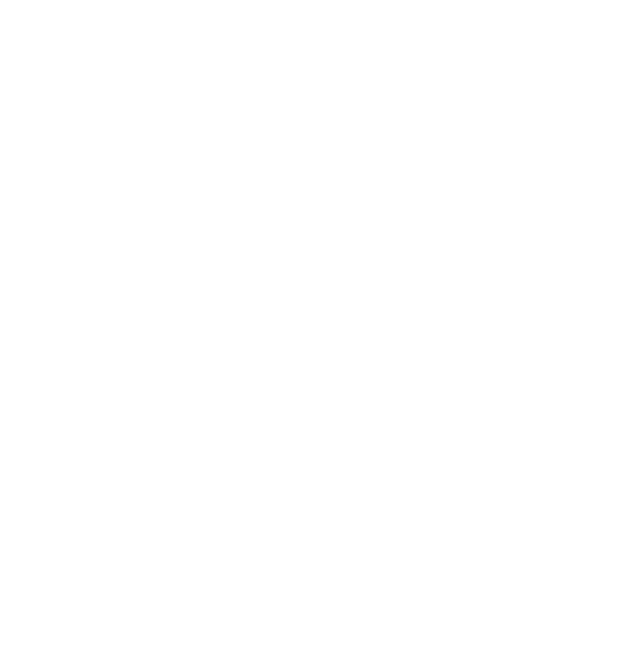
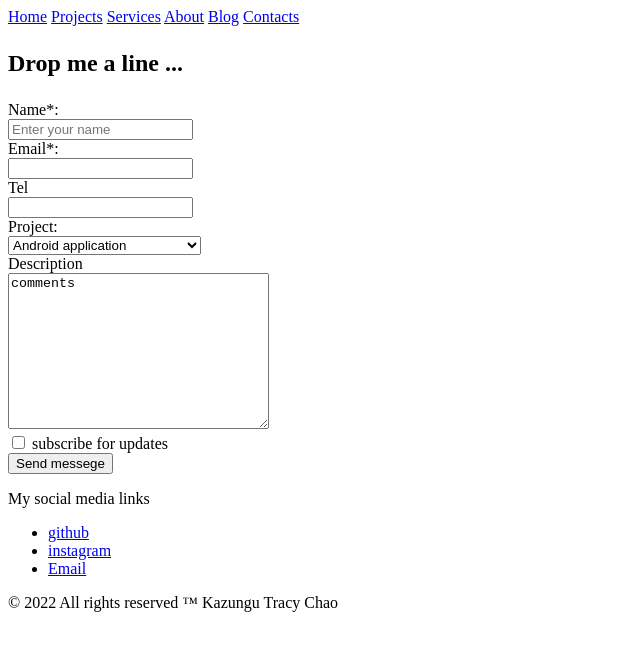
Before and after one commit to KazunguTracyChao/portfolio, a plain HTML site: page contaacts.html in a window 1280 px wide. Shown: the whole page, without its empty margins (0-640 px from the left). Drawn offline with Linux system fonts and the light colour scheme.

Commit message:
Add files via upload

```diff
--- a/contaacts.html
+++ b/contaacts.html
@@ -6,5 +6,82 @@
     <meta name="viewport" content="width=device-width, initial-scale=1.0" />
     <title>Contacts</title>
   </head>
-  <body></body>
+  <body>
+    <header>
+      <!--For navigation-->
+      <nav>
+        <a href="index.html"> Home</a>
+        <a href="projects.html"> Projects</a>
+        <a href="services.html"> Services</a>
+        <a href="about.html"> About</a>
+        <a href="blog.html"> Blog</a>
+        <a href="contaacts.html"> Contacts</a>
+      </nav>
+    </header>
+
+    <main>
+      <section>
+        <h2><p>Drop me a line ...</p></h2>
+      </section>
+      <!--Section for contacting me-->
+      <section>
+        <form action="info.php" method="post">
+          <div>
+            <label for="name">Name*: </label> <br />
+            <input
+              type="text"
+              id="name"
+              name="Name"
+              required
+              placeholder="Enter your name"
+            />
+          </div>
+          <div>
+            <label for="email">Email*:</label> <br />
+            <input type="Email" id="email" name="email" />
+          </div>
+
+          <div>
+            <label for="phneNo">Tel</label> <br />
+            <input type="tel" name="number" id="phneNo" />
+          </div>
+          <div>
+            <label for="project">Project:</label> <br />
+            <select name="Projects" id="project">
+              <option value="android">Android application</option>
+              <option value="embedded">Embeded system application</option>
+              <option value="IOT">IOT application</option>
+              <option value="cyber">Cybersecurity project</option>
+            </select>
+          </div>
+          <div>
+            <label for="text">Description</label> <br />
+            <textarea name="text" id="text" cols="30" rows="10">
+comments </textarea
+            >
+          </div>
+          <div>
+            <input type="checkbox" name="subscribe" id="subscription" />
+            <label for="subscription"> subscribe for updates </label>
+          </div>
+          <input type="submit" value="Send messege" />
+        </form>
+      </section>
+    </main>
+
+    <!--Social media links-->
+    <footer>
+      <div class="sociallinks">
+        <p>My social media links</p>
+        <ul>
+          <li><a href="https://github.com/">github</a></li>
+
+          <li><a href="https://www.instagram.com/kaaahz__/"> instagram</a></li>
+          <li><a href="mailto:kazungutracy711@gmail.com">Email</a></li>
+        </ul>
+
+        <p>&copy; 2022 All rights reserved &trade; Kazungu Tracy Chao</p>
+      </div>
+    </footer>
+  </body>
 </html>
```
Also changed, not shown: about.html (+76 -1 lines), blog.html (+15 -1 lines), projects.html (+15 -1 lines), services.html (+15 -1 lines).
